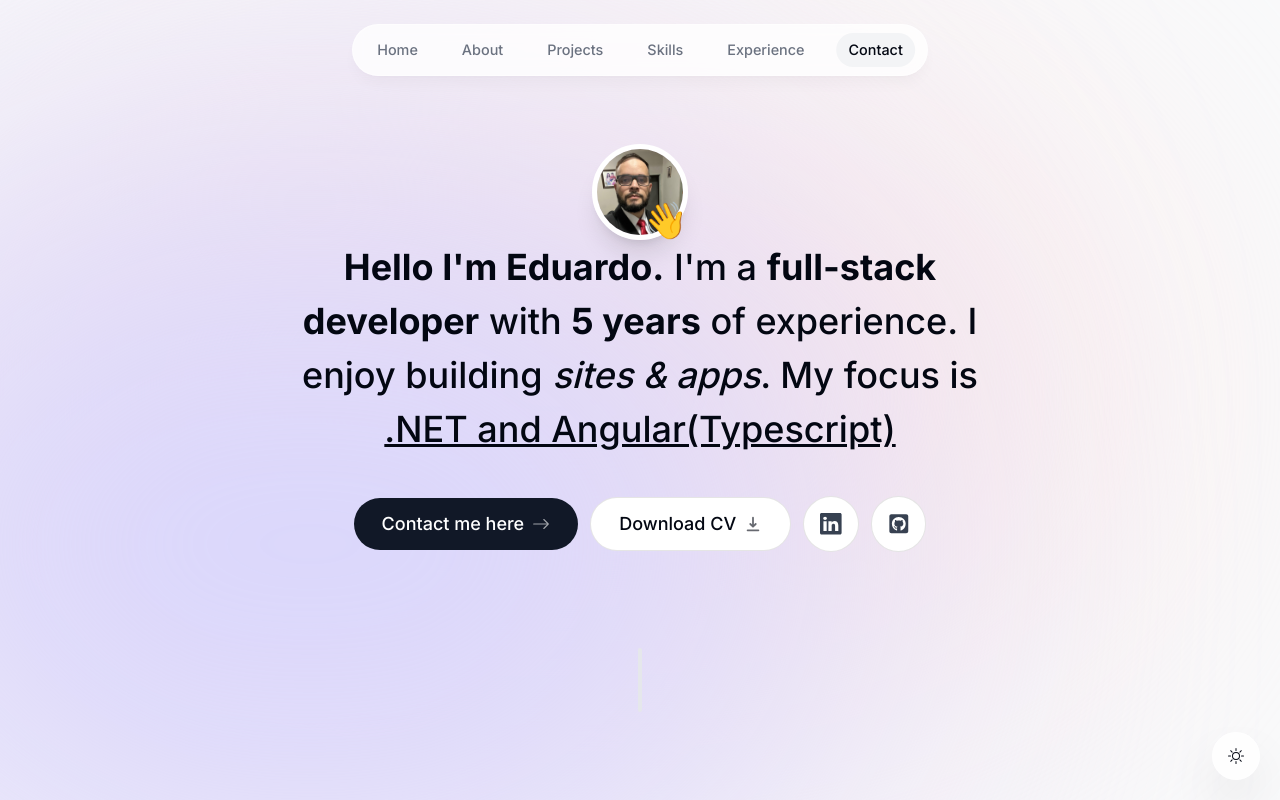
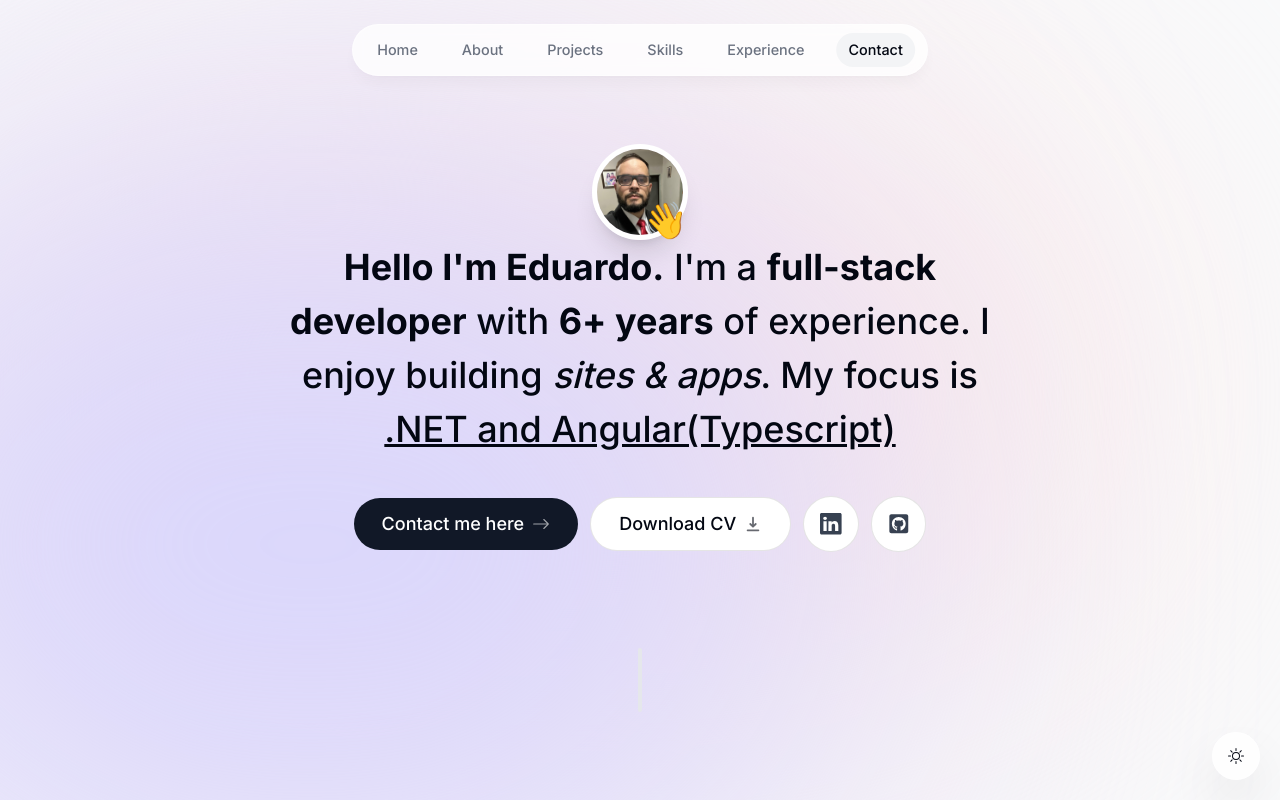
Before and after one commit to EduCintraBR/portfolio, a Next.js app: page / in a window 1280 px wide. Shown: the top 800 px of the page. Built offline with nearby package versions, Linux system fonts and the light colour scheme; no server answers.

Commit message:
Update intro.tsx

```diff
--- a/components/intro.tsx
+++ b/components/intro.tsx
@@ -56,7 +56,7 @@ export default function Intro() {
         >
             <span className='font-bold'>Hello I&apos;m Eduardo.</span> I&apos;m a{" "}
             <span className='font-bold'>full-stack developer</span> with{" "}
-            <span className='font-bold'>5 years</span> of experience. I enjoy building
+            <span className='font-bold'>6+ years</span> of experience. I enjoy building
             <span className='italic'> sites & apps</span>. My focus is{" "}
             <span className='underline'>.NET and Angular(Typescript)</span>
         </motion.h1>
```
